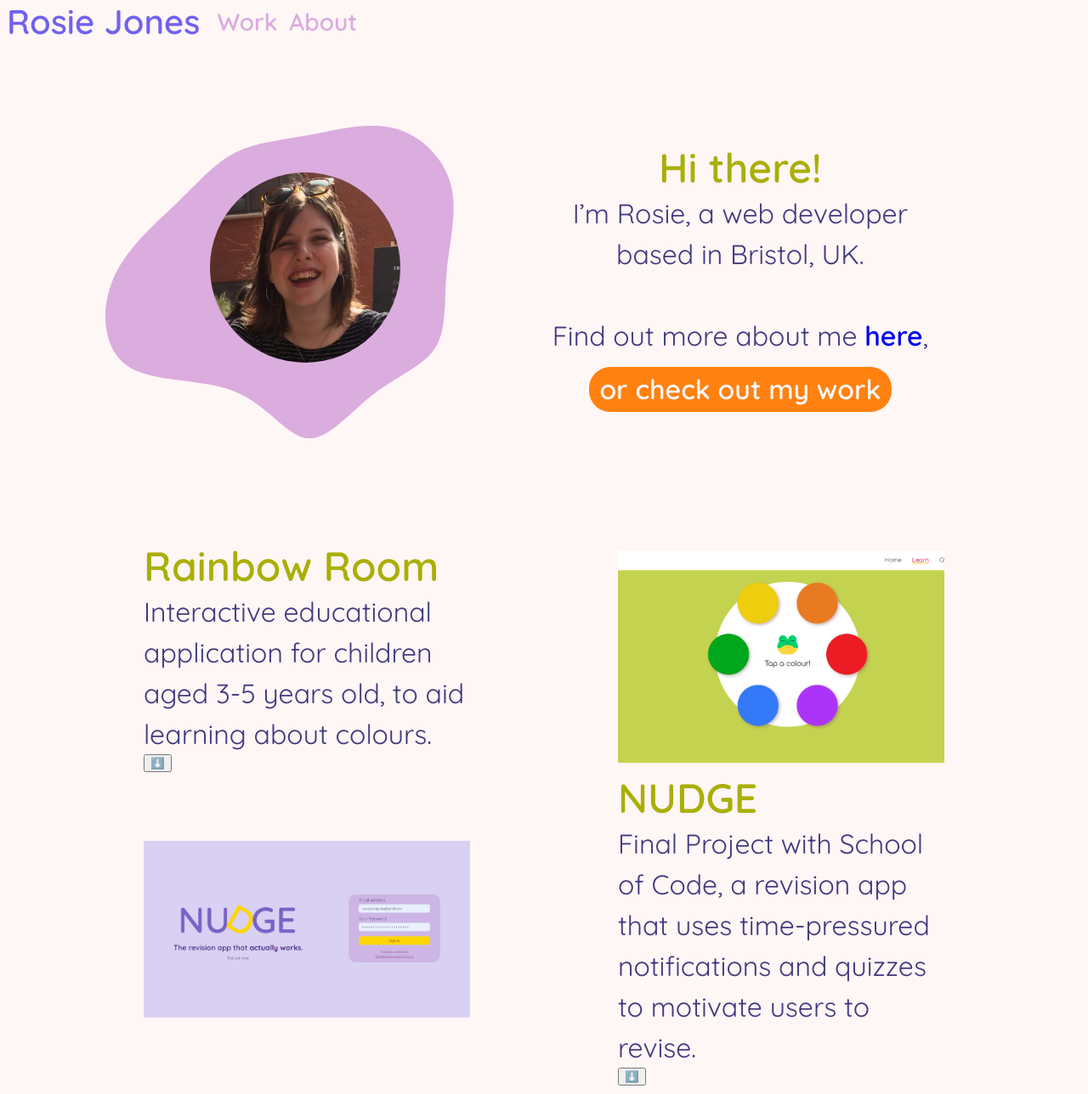
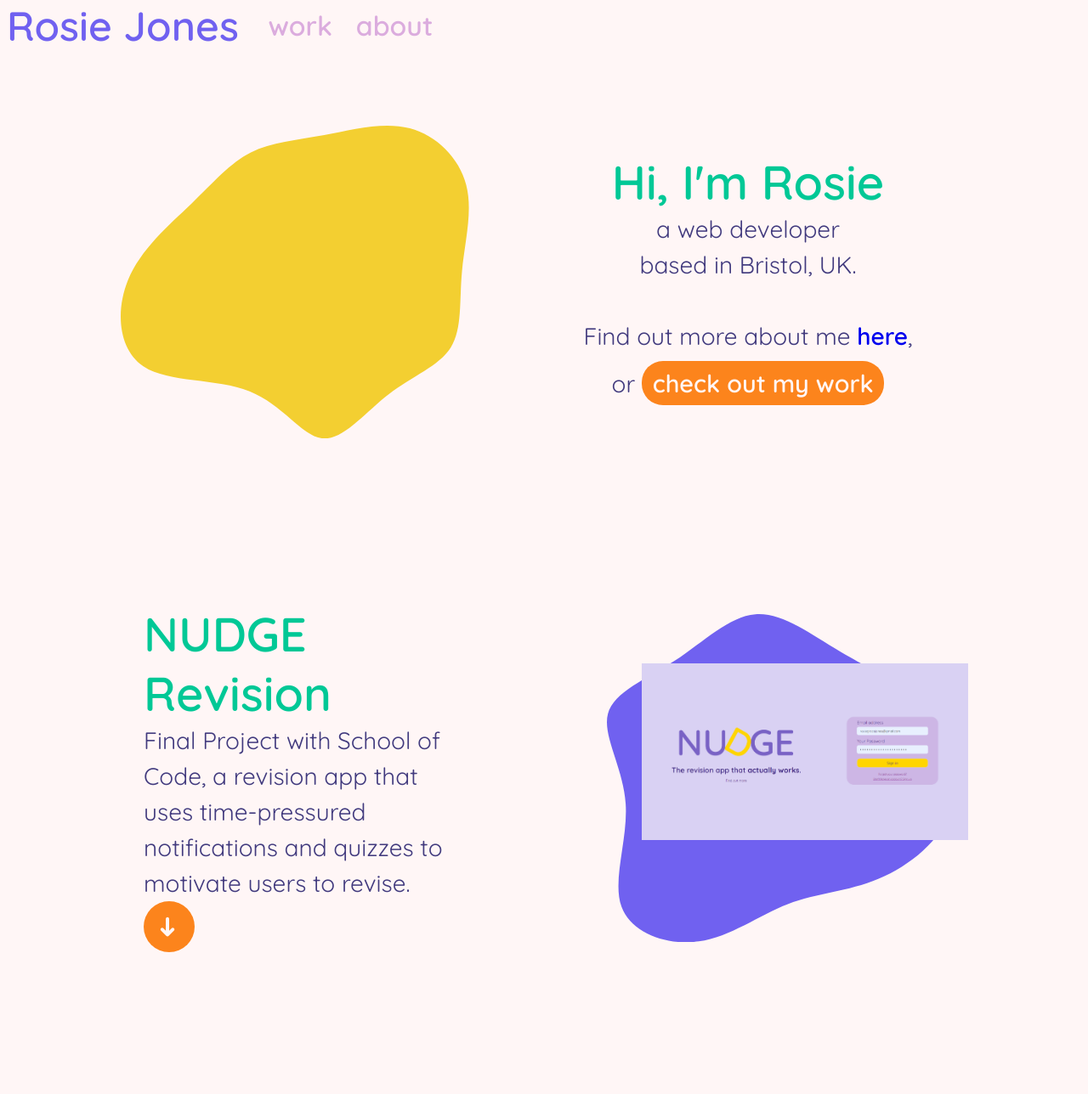
Before and after one commit to rosiegracejones/portfolio, a plain HTML site: page index.html in a window 1280 px wide. Shown: the top 1288 px of the page at 85% size. Drawn offline with Linux system fonts and the light colour scheme.

Commit message:
styles & content continued

```diff
--- a/index.html
+++ b/index.html
@@ -6,21 +6,22 @@
 			<link rel="preconnect" href="https://fonts.googleapis.com" />
 			<link rel="preconnect" href="https://fonts.gstatic.com" crossorigin />
 			<link
-				href="https://fonts.googleapis.com/css2?family=Nunito:wght@300;400;500;600&family=Quicksand:wght@300;400;500;600&display=swap"
+				href="https://fonts.googleapis.com/css2?family=Crimson+Text:wght@400;600;700&family=Poppins:wght@200;300;400;500&family=Nunito:wght@300;400;500;600&family=Quicksand:wght@300;400;500;600&display=swap"
 				rel="stylesheet"
 			/>
+			<script src="./index.js" defer></script>
 		</head>
 		<body>
 			<div class="navbar">
-				<h2>Rosie Jones</h2>
+				<h2 class="nav-title">Rosie Jones</h2>
 				<div class="nav-links">
-					<a href="./index.html"><h3>Work</h3></a>
-					<a href="./about.html"><h3>About</h3></a>
+					<a href="./index.html"><h3>work</h3></a>
+					<a href="./about.html"><h3>about</h3></a>
 				</div>
 			</div>
-			<div class="main">
+			<div class="main" id="top">
 				<div class="intro">
-					<div class="block shape">
+					<div class="shape">
 						<svg
 							xmlns="http://www.w3.org/2000/svg"
 							xmlns:xlink="http://www.w3.org/1999/xlink"
@@ -30,62 +31,92 @@
 						>
 							<g transform="translate(493.1641416328562 285.317179428872)">
 								<path
+									id="shape-1"
 									d="M143.8 -235.4C187.2 -223.9 223.9 -187.2 235.4 -143.8C246.8 -100.3 232.9 -50.2 228.6 -2.5C224.2 45.2 229.5 90.3 210.5 120.8C191.6 151.2 148.6 167 109.4 197.2C70.3 227.5 35.2 272.2 2 268.9C-31.3 265.5 -62.5 213.9 -116.6 192.3C-170.8 170.8 -247.8 179.1 -288.8 152.1C-329.8 125 -334.9 62.5 -314.4 11.8C-293.9 -38.8 -247.9 -77.7 -211.4 -112.7C-175 -147.8 -148.3 -179.1 -114.6 -196.2C-81 -213.3 -40.5 -216.1 4.8 -224.5C50.2 -232.9 100.3 -246.8 143.8 -235.4"
-									fill="#dbacde"
 								></path>
 							</g>
 						</svg>
-						<div class="block image">
-							<img
+						<div class="image">
+							<!-- <img
 								id="profile-img"
 								src="./1681071994415.jpeg"
 								alt="photo of Rosie smiling"
-							/>
+							/> -->
 						</div>
 					</div>
 					<div class="intro-text">
-						<h1>Hi there!</h1>
+						<h1>Hi, I'm Rosie</h1>
 						<p>
-							I’m Rosie, a web developer<br />based in Bristol, UK.<br /><br />
-							Find out more about me <a href="./about.html">here</a>,
+							a web developer<br />based in Bristol, UK.<br /><br />
+							Find out more about me <a href="./about.html">here</a>, <br />or
+
+							<a href="#project-1"
+								><button class="primary-btn">check out my work</button></a
+							>
 						</p>
-						<a href="#project-1"
-							><button class="primary-btn">or check out my work</button></a
-						>
 					</div>
 				</div>
 				<div class="project" id="project-1">
+					<div class="project-info">
+						<h1>NUDGE Revision</h1>
+						<p>
+							Final Project with School of Code, a revision app that uses
+							time-pressured notifications and quizzes to motivate users to
+							revise.
+						</p>
+						<a href="#project-2"><button class="secondary-btn">➜</button></a>
+					</div>
+					<div class="shape">
+						<svg
+							xmlns="http://www.w3.org/2000/svg"
+							xmlns:xlink="http://www.w3.org/1999/xlink"
+							id="visual"
+							version="1.1"
+							viewBox="155.3 21.99 589.4 556.01"
+						>
+							<g transform="translate(404.3649683053029 308.9310811383581)">
+								<path
+									id="shape-3"
+									d="M145.6 -223.8C197.4 -193.2 254.3 -167.6 292.7 -122.3C331.1 -76.9 351.2 -11.8 334.3 42.2C317.5 96.3 263.8 139.2 211.1 161.4C158.4 183.7 106.7 185.4 57.1 204.5C7.6 223.6 -39.7 260 -93.6 267.6C-147.5 275.1 -207.9 253.8 -224.3 208.8C-240.7 163.9 -213.2 95.3 -217.3 34.2C-221.4 -26.8 -257.1 -80.3 -247.4 -117.7C-237.6 -155.1 -182.3 -176.4 -133.5 -208.4C-84.7 -240.5 -42.4 -283.2 2.3 -286.7C46.9 -290.2 93.7 -254.5 145.6 -223.8"
+								></path>
+							</g>
+						</svg>
+						<img
+							class="image project-img"
+							src="./Screenshot 2023-07-10 153246.png"
+							alt="screenshot of NUDGE app"
+						/>
+					</div>
+				</div>
+				<div class="project" id="project-2">
 					<div class="project-info">
 						<h1>Rainbow Room</h1>
 						<p>
 							Interactive educational application for children aged 3-5 years
 							old, to aid learning about colours.
 						</p>
-						<a href="#project-2"><button>⬇️</button></a>
+						<a href="#project-3"><button class="secondary-btn">➜</button></a>
 					</div>
-					<div>
+					<div class="shape">
+						<svg
+							xmlns="http://www.w3.org/2000/svg"
+							xmlns:xlink="http://www.w3.org/1999/xlink"
+							id="visual"
+							version="1.1"
+							viewBox="269.23 143.61 361.55 312.78"
+						>
+							<g transform="translate(439.3927650649121 319.95074479432674)">
+								<path
+									id="shape-2"
+									d="M109.6 -167.5C138.1 -152.2 154.6 -115.2 168.9 -78.6C183.3 -42.1 195.6 -6.1 190 26.8C184.4 59.7 161 89.4 133.1 107.5C105.2 125.5 72.9 131.8 43.3 134.8C13.6 137.8 -13.3 137.5 -34.3 126.8C-55.2 116 -70.1 94.9 -92.9 76.2C-115.7 57.6 -146.5 41.5 -160.8 16.2C-175.1 -9 -173.1 -43.6 -154.3 -64.5C-135.5 -85.4 -99.9 -92.8 -71.4 -108.1C-42.9 -123.4 -21.4 -146.7 9.6 -161.6C40.5 -176.4 81.1 -182.9 109.6 -167.5"
+									fill="#dbacde"
+								></path>
+							</g>
+						</svg>
 						<img
-							class="project-img"
-							src="./image 1 (2).png"
+							class="image project-img"
+							src="./Screenshot 2023-07-10 212450.png"
 							alt="screenshot of rainbow room app"
-						/>
-					</div>
-				</div>
-				<div class="project" id="project-2">
-					<div class="project-info">
-						<h1>NUDGE</h1>
-						<p>
-							Final Project with School of Code, a revision app that uses
-							time-pressured notifications and quizzes to motivate users to
-							revise.
-						</p>
-						<button>⬇️</button>
-					</div>
-					<div>
-						<img
-							class="project-img"
-							src="./Screenshot 2023-07-10 153246.png"
-							alt="screenshot of NUDGE app"
 						/>
 					</div>
 				</div>
@@ -97,11 +128,25 @@
 							consectetur adipisicing elit. Lorem ipsum dolor sit amet
 							consectetur adipisicing elit.
 						</p>
-						<button>⬇️</button>
+						<a href="#top"><button class="primary-btn">back to top</button></a>
 					</div>
-					<div>
+					<div class="shape">
+						<svg
+							xmlns="http://www.w3.org/2000/svg"
+							xmlns:xlink="http://www.w3.org/1999/xlink"
+							id="visual"
+							version="1.1"
+							viewBox="149.38 59.63 601.24 480.73"
+						>
+							<g transform="translate(493.16309347772705 328.66222567266266)">
+								<path
+									id="shape-4"
+									d="M148.3 -200.3C199 -167.3 251.7 -133.1 257 -89.8C262.3 -46.6 220.3 5.7 190.4 50.7C160.4 95.8 142.5 133.7 112.8 155.8C83.1 178 41.5 184.5 -7.5 194.9C-56.6 205.3 -113.2 219.5 -170.9 206.5C-228.6 193.4 -287.4 152.9 -318.5 94.6C-349.7 36.4 -353.2 -39.8 -322.4 -95.6C-291.6 -151.4 -226.6 -186.9 -167.2 -217.1C-107.8 -247.3 -53.9 -272.2 -2.5 -268.7C48.8 -265.1 97.6 -233.3 148.3 -200.3"
+								></path>
+							</g>
+						</svg>
 						<img
-							class="project-img"
+							class="image project-img"
 							src="./rainbow-room.png"
 							alt="screenshot of rainbow room app"
 						/>
--- /dev/null
+++ b/index.js
@@ -0,0 +1,7 @@
+var colors = ['--orange', '--violet', '--lilac', '--palelilac', '--green', '--yellow', '--white', '--navy'];
+
+function changeColours () {
+    var root = document.documentElement;
+    var randomColor = colors[Math.floor(Math.random() * colors.length)];
+    root.style.setProperty('--color', 'var(' + randomColor + ')');
+}
--- a/styles.css
+++ b/styles.css
@@ -1,12 +1,19 @@
 /* default styles */
 
 :root {
-	--orange: #ff8110;
+	--orange: #fc841c;
 	--violet: #7061f0;
+	--pink: #ff007b;
 	--lilac: #dbacde;
-	--green: #aaaf03;
+	--palelilac: #f9dbf7;
+	--green: #00c896;
+	--yellow: #f3cf31;
 	--white: #fff6f6;
 	--navy: #413a7e;
+}
+
+html {
+	scroll-behavior: smooth;
 }
 
 body {
@@ -16,33 +23,37 @@
 	align-content: center;
 	font-family: "Quicksand", sans-serif;
 	background: var(--white);
-	scroll-behavior: smooth;
+}
+
+.index-body {
+	padding-top: 5vh;
 }
 
 h1 {
 	color: var(--green);
 	font-weight: 600;
-	font-size: 3rem;
+	font-size: 3.5rem;
 	margin: 0;
 }
 
 h2 {
 	color: var(--violet);
 	font-weight: 600;
-	font-size: 2.5rem;
+	font-size: 3rem;
 	margin: 0;
 }
 
 h3 {
 	color: var(--lilac);
 	font-weight: 600;
+	font-size: 2rem;
 	margin: 0;
 }
 
 p {
 	color: var(--navy);
 	font-weight: 400;
-	font-size: 2rem;
+	font-size: 1.75rem;
 	margin: 0;
 	line-height: 1.5;
 }
@@ -52,15 +63,10 @@
 	font-weight: 600;
 }
 
-a:hover {
+a:hover, a:active {
 	text-decoration: underline var(--orange);
 	text-decoration-thickness: 3px;
 	font-weight: 600;
-}
-
-a:active {
-	text-decoration: underline var(--orange);
-	text-decoration-thickness: 3px;
 }
 
 .primary-btn {
@@ -69,15 +75,30 @@
 	background-color: var(--orange);
 	font-family: "Quicksand", sans-serif;
 	font-weight: 600;
+	font-size: 1.8rem;
+	color: var(--white);
+	padding: 1vh 1vw;
+	margin: 1vh 0;
+}
+
+.secondary-btn {
+	border-radius: 50%;
+	border-style: none;
+	background-color: var(--orange);
+	font-family: "Quicksand", sans-serif;
+	font-weight: 400;
 	font-size: 2rem;
 	color: var(--white);
-	padding: 0.5vw 1vw;
-	margin: 1vw 0;
+	width: 60px;
+	height: 60px;
+	writing-mode: vertical-rl;
+	text-orientation: sideways-right;
 }
 
-.primary-btn:hover {
-	background-color: var(--violet);
-	color: var(--white);
+.primary-btn:hover,
+.secondary-btn:hover {
+	background-color: var(--palelilac);
+	color: var(--violet);
 }
 
 /* navbar */
@@ -92,17 +113,17 @@
 	top: 0;
 }
 
+.nav-title {
+	min-width: 175px;
+}
+
 .nav-links {
 	display: flex;
 	flex-direction: row;
 	justify-content: space-evenly;
-	width: 15vw;
+	min-width: 250px;
 	font-size: 1.5rem;
 	margin: 0.5vw;
-}
-
-.index-body {
-	padding-top: 5vh;
 }
 
 /* introduction */
@@ -124,10 +145,14 @@
 	width: 32vw;
 }
 
+#shape-1 {
+	fill: var(--yellow);
+}
+
 .image {
 	position: absolute;
 	top: 15%;
-	left: 30%;
+	left: 10%;
 }
 
 #profile-img {
@@ -136,28 +161,52 @@
 }
 
 /* projects */
-
 .project {
 	display: flex;
 	flex-direction: row;
 	justify-content: space-evenly;
 	align-items: center;
-}
-
-#project-1 {
-	padding-top: 15vh;
+	height: 100vh;
 }
 
 #project-2 {
 	flex-direction: row-reverse;
 }
 
+#shape-2 {
+	fill: var(--lilac);
+}
+
+#shape-3 {
+	fill: var(--violet);
+}
+
+#shape-4 {
+	fill: var(--pink);
+}
+
 .project-img {
 	width: 30vw;
-	margin: 0 1vw;
 }
 
 .project-info {
 	width: 30vw;
 	margin: 0 1vw;
 }
+
+/* other shapes */
+#shape-5 {
+	fill: var(--orange);
+}
+
+#shape-6 {
+	fill: var(--green);
+}
+
+#shape-7 {
+	fill: var(--yellow);
+}
+
+#shape-8 {
+	fill: var(--palelilac);
+}
```
Also changed, not shown: Screenshot 2023-07-10 212450.png (added), blob-haikei (1).svg (deleted), blob-haikei (2).svg (deleted), image 1 (2).png (deleted).
